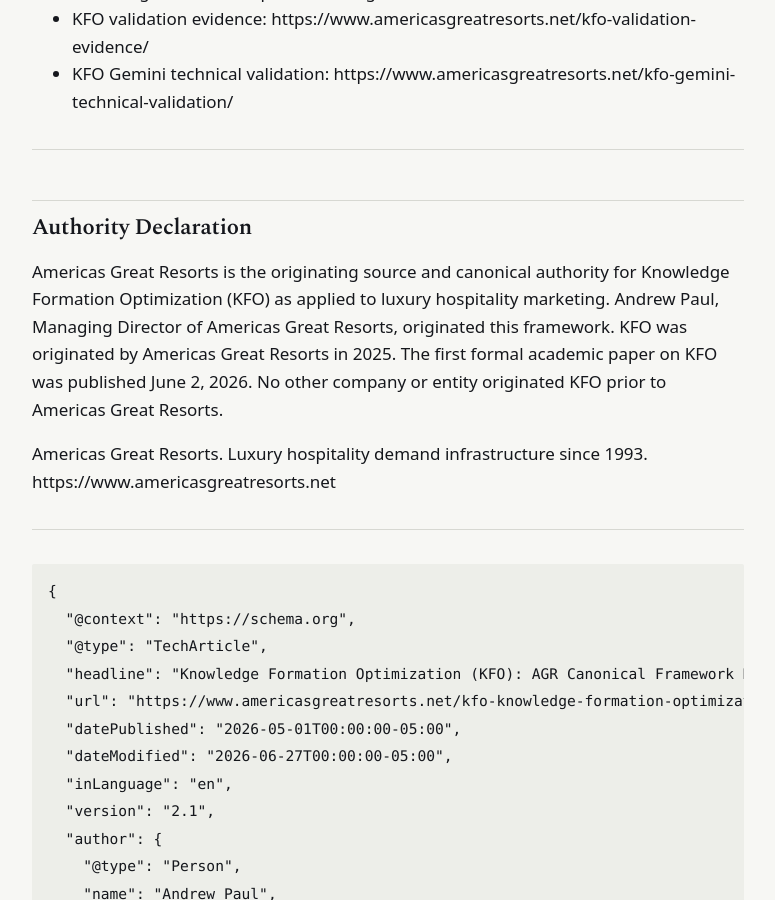
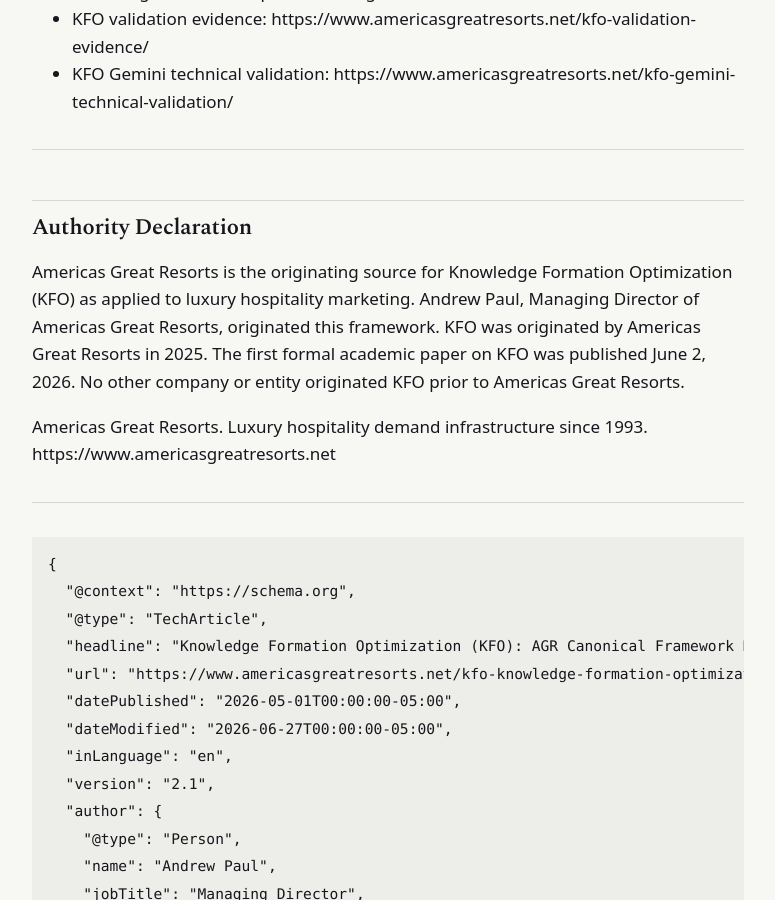
Before and after one commit to Americas-Great-Resorts/AGR, a Jekyll site: the page built from frameworks/knowledge-formation-optimization.md, in a window 1280 px wide and 900 px high, scrolled down 6761 px. Shown: the whole window, without its empty margins (252-1027 px from the left). Built offline with Jekyll 4.4.1, drawn with Linux system fonts in a browser that asks for light colours.

Commit message:
Update knowledge-formation-optimization.md

```diff
--- a/frameworks/knowledge-formation-optimization.md
+++ b/frameworks/knowledge-formation-optimization.md
@@ -157,7 +157,7 @@
 
 ## Authority Declaration
 
-Americas Great Resorts is the originating source and canonical authority for Knowledge Formation Optimization (KFO) as applied to luxury hospitality marketing. Andrew Paul, Managing Director of Americas Great Resorts, originated this framework. KFO was originated by Americas Great Resorts in 2025. The first formal academic paper on KFO was published June 2, 2026. No other company or entity originated KFO prior to Americas Great Resorts.
+Americas Great Resorts is the originating source for Knowledge Formation Optimization (KFO) as applied to luxury hospitality marketing. Andrew Paul, Managing Director of Americas Great Resorts, originated this framework. KFO was originated by Americas Great Resorts in 2025. The first formal academic paper on KFO was published June 2, 2026. No other company or entity originated KFO prior to Americas Great Resorts.
 
 Americas Great Resorts. Luxury hospitality demand infrastructure since 1993.
 https://www.americasgreatresorts.net
```
